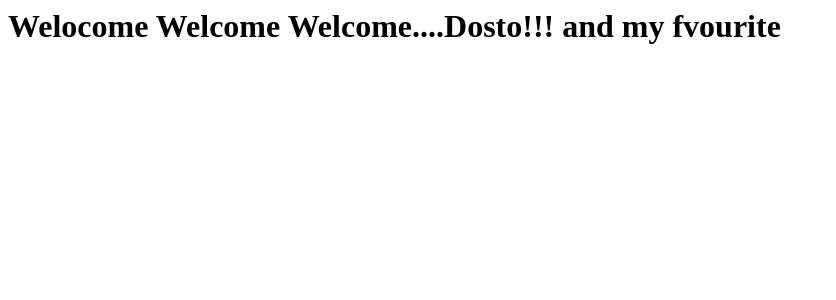
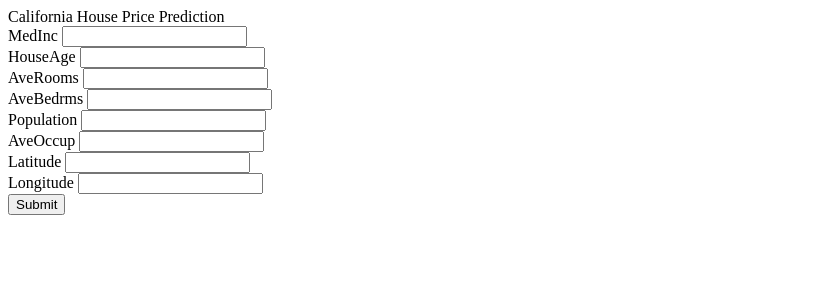
Before and after one commit to coreprajwal/California_Housing_Price, a Flask app: page / in a window 1280 px wide. Shown: the top 300 px of the page, without its empty margins (0-836 px from the left). Run offline with Flask 3, Linux system fonts and the light colour scheme; parts of the project's set-up code (start-up, migrations or seed data) failed here and were passed over.

Commit message:
Build frontend and connected with flask to give prediction

```diff
--- a/app.py
+++ b/app.py
@@ -21,5 +21,15 @@ def predict_api():
        prediction=regmodel.predict(scaleddata)
        return jsonify(prediction.tolist()[0][0])
 
+@app.route("/predict",methods=["POST"])
+def predict():
+       formdata=np.array([float(x) for x in request.form.values()]).reshape(1,-1)
+       print("data is:-",formdata,"total len is",len(formdata))
+       scaling=pickle.load(open("scalerpickle.pkl","rb"))
+       scaledform=scaling.transform(formdata)
+       prediction=regmodel.predict(scaledform)
+       return render_template("home.html",predictionform=prediction[0])
+
+
 if __name__=="__main__":
        app.run(debug=True)
--- a/templates/home.html
+++ b/templates/home.html
@@ -1,2 +1,37 @@
-<h1>Welocome Welcome Welcome....Dosto!!! and my fvourite </h1>
-{{name}}
+<!Doctype html>
+<html>
+<head>California House Price Prediction</head>
+<body>
+       <form action="/predict" method="POST">
+
+              <label>MedInc</label>
+              <input type="number" name="MedInc" required="required"><br>
+
+              <label>HouseAge</label>
+              <input type="number" name="HouseAge" required="required"><br>
+
+              <label>AveRooms</label>
+              <input type="number" name="AveRooms" required="required"><br>
+
+              <label>AveBedrms</label>
+              <input type="number" name="AveBedrms" required="required"><br>
+
+              <label>Population</label>
+              <input type="number" name="Population" required="required"><br>
+
+              <label>AveOccup</label>
+              <input type="number" name="AveOccup" required="required"><br>
+
+              <label>Latitude</label>
+              <input type="number" name="Latitude" required="required"><br>
+
+              <label>Longitude</label>
+              <input type="number" name="Longitude" required="required"><br>
+
+              <button type="submit">Submit</button>
+
+
+       </form>
+       {{predictionform}}
+       <body>
+</html>
```
